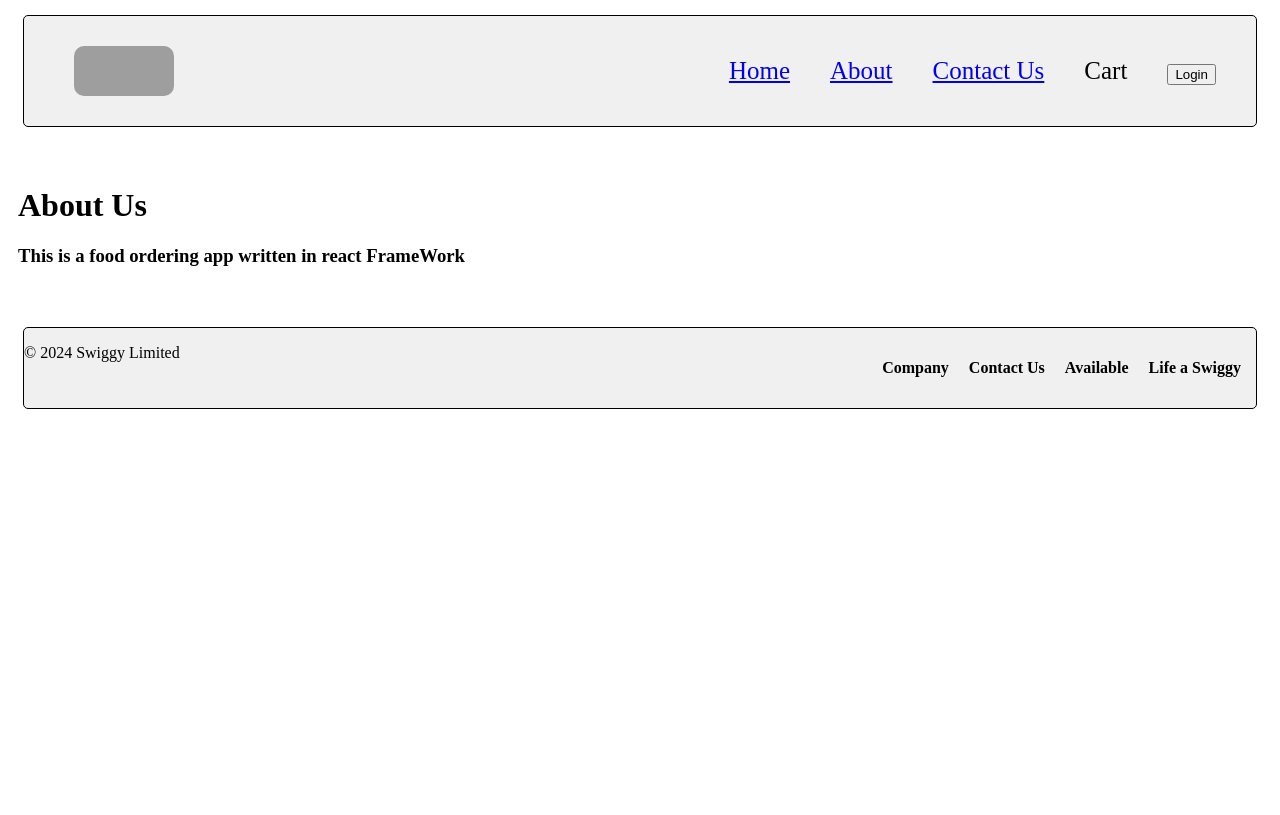
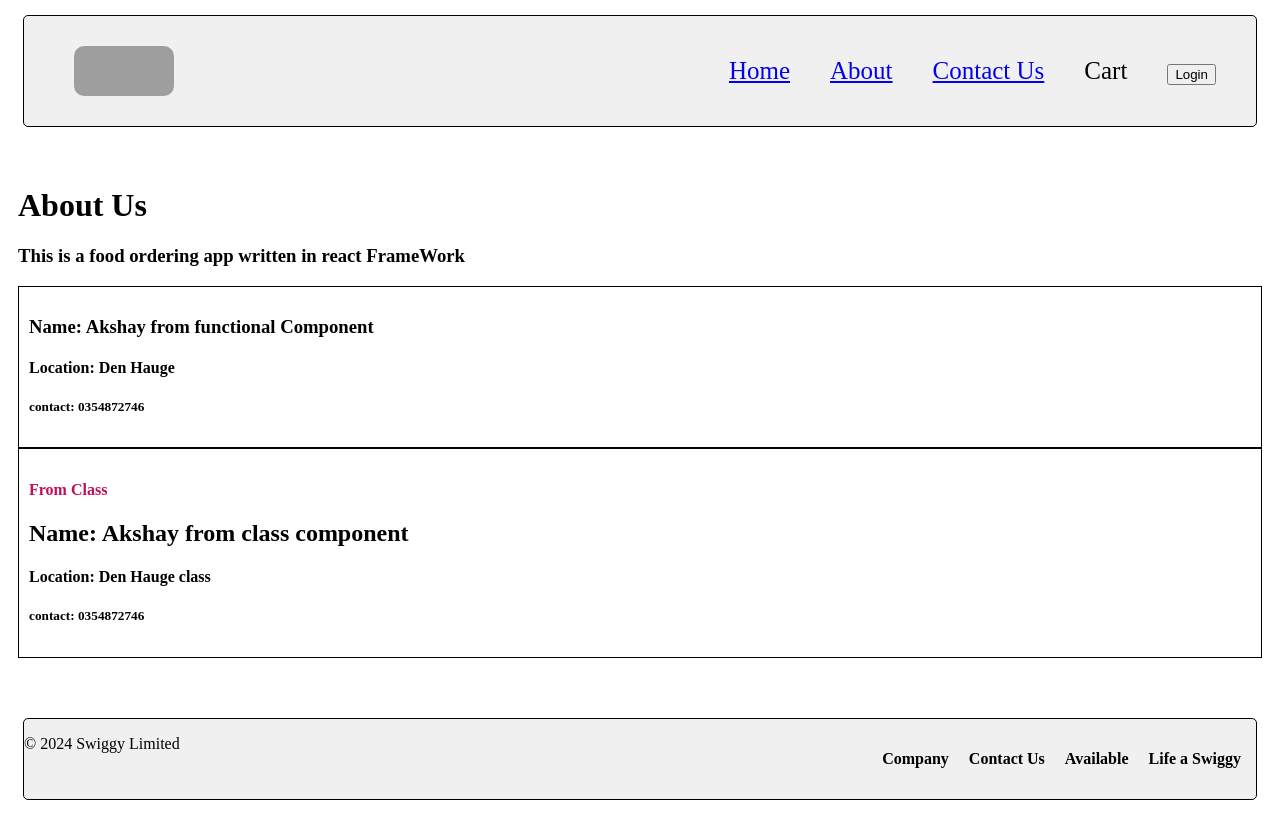
Before and after one commit to shivanisolanki29/React-Course, a React (Vite) app: page /about in a window 1280 px wide. Built offline with nearby package versions, Linux system fonts and the light colour scheme; grey boxes are pictures that could not be loaded.

Commit message:
ep-08 part-01, create class, pass props

```diff
--- a/index.css
+++ b/index.css
@@ -191,3 +191,10 @@
     margin: 10px;
     background-color: aqua;
  }
+ .user-card{
+    padding: 10px;
+    border: 1px solid black;
+ }
+ .from{
+    color: #bd115b;
+ }
--- a/src/Components/About.js
+++ b/src/Components/About.js
@@ -1,8 +1,16 @@
+import UserClass from "./UserClass";
+import User from "./User";
+
 const About = () => {
   return (
     <div className="body">
       <h1>About Us</h1>
       <h3>This is a food ordering app written in react FrameWork</h3>
+      <User name={"Akshay from functional Component"} location={"Den Hauge"} />
+      <UserClass
+        name={"Akshay from class component"}
+        location={"Den Hauge class"}
+      />
     </div>
   );
 };
--- /dev/null
+++ b/src/Components/User.js
@@ -0,0 +1,11 @@
+// const User = (props) => {
+const User = ({ name, location }) => {
+  return (
+    <div className="user-card">
+      <h3>Name: {name}</h3>
+      <h4>Location: {location}</h4>
+      <h5>contact: 0354872746</h5>
+    </div>
+  );
+};
+export default User;
--- /dev/null
+++ b/src/Components/UserClass.js
@@ -0,0 +1,22 @@
+import React from "react";
+
+class UserClass extends React.Component {
+  constructor(props) {
+    super(props);
+  }
+
+  render() {
+    const { name, location } = this.props;
+
+    return (
+      <div className="user-card">
+        <h4 className="from">From Class</h4>
+        <h2>Name: {name}</h2>
+        <h4>Location: {location}</h4>
+        <h5>contact: 0354872746</h5>
+      </div>
+    );
+  }
+}
+
+export default UserClass;
```
